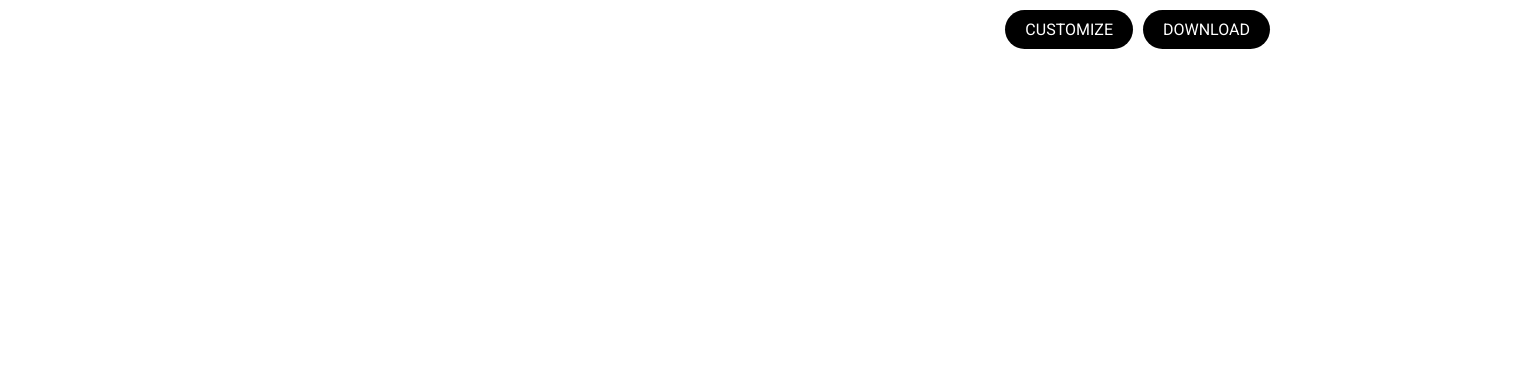
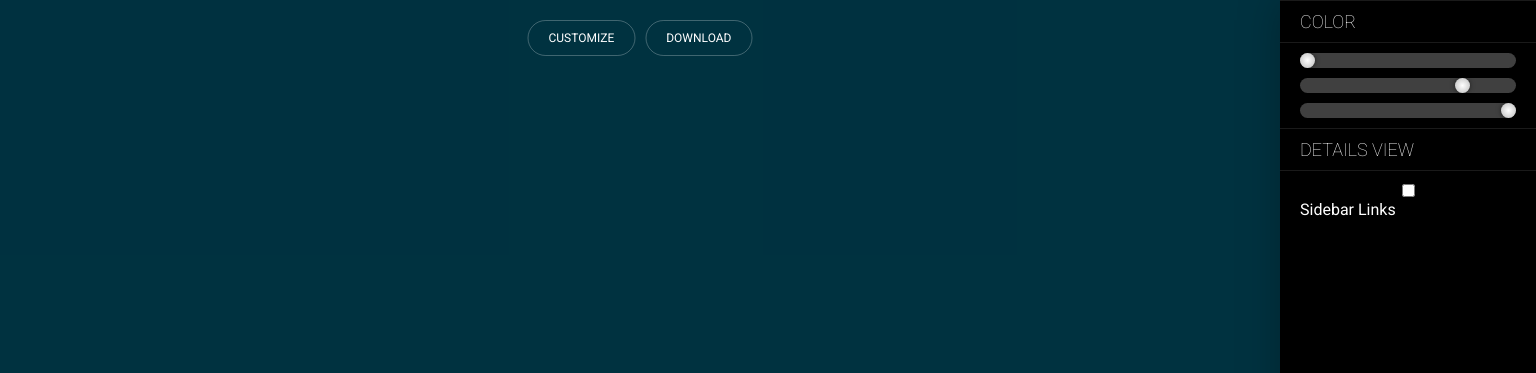
Before and after one commit to minischetti/metro-for-steam-website-q4-2017, a React app: page / in a window 1280 px wide. Shown: the top 373 px of the page, 1536 px wide, since content can reach past the window. Built offline with nearby package versions, Linux system fonts and the light colour scheme.

Commit message:
Improve style of sidebar. Improve style of overall page. Improve customization flow by using animations to better convey state. Add dummy Details View setting.

```diff
--- a/src/components/App.js
+++ b/src/components/App.js
@@ -72,14 +72,19 @@ class App extends React.Component {
 
     render() {
         return (
-            <div className="wrap">
+            <div className={`page ${this.state.customize ? "customize" : "home"}`}>
+                <div className="main">
+                    <div className="background-color" style={{ backgroundColor: `rgba(${this.state.red}, ${this.state.green}, ${this.state.blue}, .25)` }}></div>
                     <div className="button-container">
-                    <div onClick={this.updateCustomizeState} className="big-button">Customize</div>
-                    <div onClick={this.downloadZip} className="big-button">Download</div>
+                        <div onClick={this.updateCustomizeState} className="big-button customize-button">Customize</div>
+                        <div onClick={this.downloadZip} className="big-button download-button">Download</div>
                     </div>
-                <p class="hero-text">A new look for the platform you already know and love. Metro is fresh and exciting from the moment you open Steam and beyond.</p>
-                {this.state.customize && <CustomizationPanel red={this.state.red} green={this.state.green} blue={this.state.blue} updateRedValue={this.updateRedValue} updateGreenValue={this.updateGreenValue} updateBlueValue={this.updateBlueValue}/>}
+                    <p className="hero-text">A new look for the platform you already know and love.</p>
                     <Steam red={this.state.red} green={this.state.green} blue={this.state.blue} downloadZip={this.downloadZip}/>
+                </div>
+                <div className="customization-panel">
+                    <CustomizationPanel red={this.state.red} green={this.state.green} blue={this.state.blue} updateRedValue={this.updateRedValue} updateGreenValue={this.updateGreenValue} updateBlueValue={this.updateBlueValue}/>
+                </div>
             </div>
         )
     }
@@ -132,7 +137,24 @@ class Steam extends React.Component {
 class CustomizationPanel extends React.Component {
     render() {
         return (
+            <div>
                 <ColorPicker red={this.props.red} green={this.props.green} blue={this.props.blue} updateRedValue={this.props.updateRedValue} updateGreenValue={this.props.updateGreenValue} updateBlueValue={this.props.updateBlueValue}/>
+                <DetailsViewSettings/>
+            </div>
+        )
+    }
+}
+
+class DetailsViewSettings extends React.Component {
+    render() {
+        return(
+            <div className="details-settings-container settings-container">
+                <div className="setting-title">Details View</div>
+                <div className="setting-content-container">
+                    <input type="checkbox" id="sidebar-toggle"/>
+                    <label htmlFor="sidebar-toggle">Sidebar Links</label>
+                </div>
+            </div>
         )
     }
 }
@@ -143,10 +165,13 @@ class ColorPicker extends React.Component {
         const green = this.props.green;
         const blue = this.props.blue;
         return (
-            <div className="color-picker-container">
+            <div className="color-picker-container settings-container">
+                <div className="setting-title">Color</div>
+                <div className="setting-content-container">
                     <input type="range" min="1" max="255" defaultValue={red} className="slider" onInput={this.props.updateRedValue} id="red" />
                     <input type="range" min="1" max="255" defaultValue={green} className="slider" onChange={this.props.updateGreenValue} id="green" />
                     <input type="range" min="1" max="255" defaultValue={blue} className="slider" onChange={this.props.updateBlueValue} id="blue" />
+                </div>
             </div>
         )
     }
```
Also changed, not shown: dist/index.html, dist/styles.css. Lines whose indentation alone changed are shown as unchanged.
